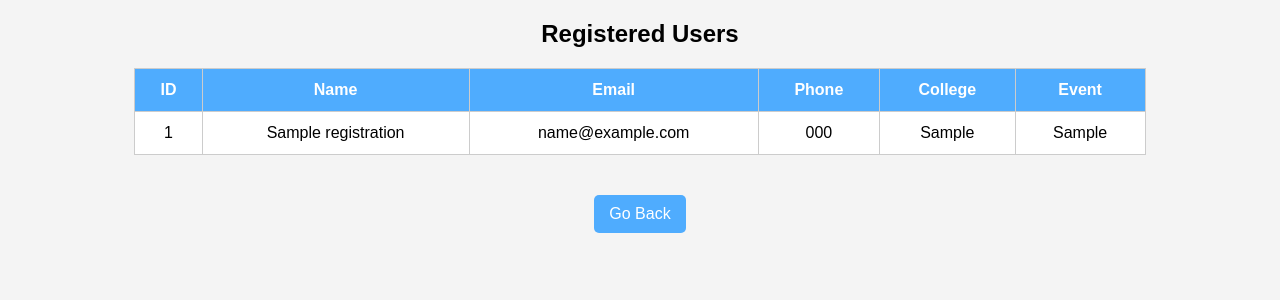
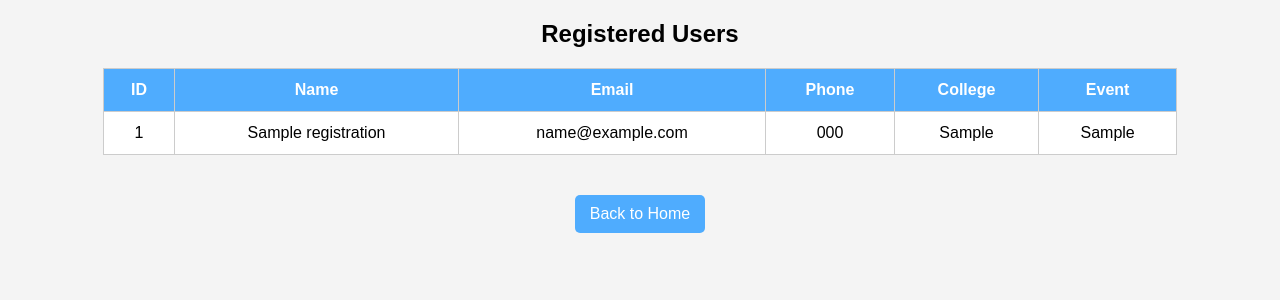
Before and after one commit to 25bcad27-cmd/jeeva27-, a Flask app: page /view in a window 1280 px wide. Shown: the top 300 px of the page. Run offline with Flask 3, Linux system fonts and the light colour scheme; tables that the repository leaves empty hold one stand-in row (values such as "Sample post").

Commit message:
Update view.html

```diff
--- a/templates/view.html
+++ b/templates/view.html
@@ -11,14 +11,10 @@
             text-align: center;
         }
 
-        h2 {
-            margin-top: 20px;
-        }
-
         table {
             margin: 20px auto;
             border-collapse: collapse;
-            width: 80%;
+            width: 85%;
             background: white;
         }
 
@@ -38,11 +34,11 @@
 
         a {
             display: inline-block;
-            margin-top: 20px;
-            text-decoration: none;
+            margin: 20px;
             padding: 10px 15px;
             background: #4facfe;
             color: white;
+            text-decoration: none;
             border-radius: 5px;
         }
     </style>
@@ -74,7 +70,7 @@
 
 </table>
 
-<a href="/">Go Back</a>
+<a href="/">Back to Home</a>
 
 </body>
 </html>
```
